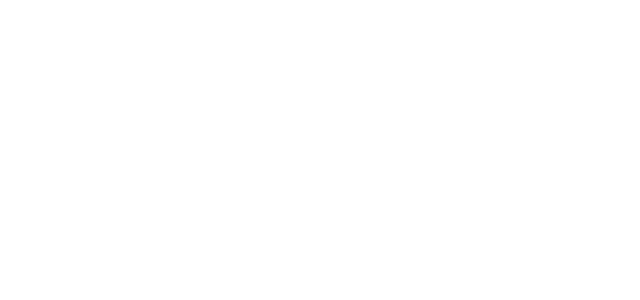
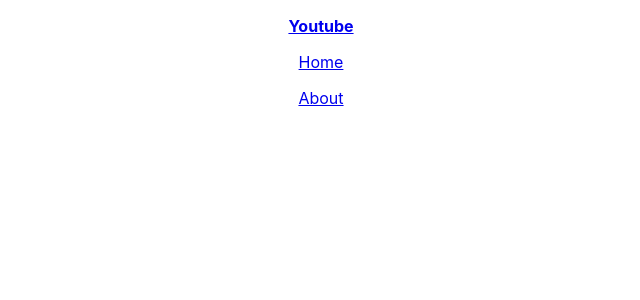
Before and after one commit to pjungjs/youtube-clone-project, a React (Create React App) app: page /about in a window 1280 px wide. Shown: the top 300 px of the page, without its empty margins (319-959 px from the left). Built offline with nearby package versions, Linux system fonts and the light colour scheme; the HTML template or start-up script is replaced by a standard one.

Commit message:
set up routes, navbar, errormessage. added about, showvideo comp.

```diff
--- a/src/App.js
+++ b/src/App.js
@@ -1,8 +1,23 @@
+import { BrowserRouter as Router, Routes, Route } from 'react-router-dom';
 import './App.css';
+
+import NavBar from "./components/common/NavBar";
+import Home from "./components/pages/Home";
+import About from "./components/pages/About";
+import ShowVideo from "./components/pages/ShowVideo";
 
 function App() {
   return (
-    <div className="App"></div>
+    <div className="App">
+      <Router>
+        <NavBar />
+        <Routes>
+          <Route path="/" element={<Home />} />
+          <Route path="/about" element={<About />} />
+          <Route path="/videos/:id" element={<ShowVideo />} />
+        </Routes>
+      </Router>
+    </div>
   );
 }
 
--- a/src/components/common/NavBar.jsx
+++ b/src/components/common/NavBar.jsx
@@ -0,0 +1,17 @@
+import { Link } from "react-router-dom";
+
+export default function NavBar() {
+  return (
+    <header>
+      <p>
+        <Link to="/"><strong>Youtube</strong></Link>
+      </p>
+      <p>
+        <Link to="/">Home</Link>
+      </p>
+      <p>
+        <Link to="/">About</Link>
+      </p>
+    </header>
+  );
+}
--- /dev/null
+++ b/src/components/pages/About.jsx
@@ -0,0 +1,6 @@
+
+export default function About() {
+  return (
+    <></>
+  );
+}
--- a/src/components/pages/Home.jsx
+++ b/src/components/pages/Home.jsx
@@ -0,0 +1,6 @@
+
+export default function Home() {
+  return (
+    <></>
+  );
+}
--- /dev/null
+++ b/src/components/pages/ShowVideo.jsx
@@ -0,0 +1,6 @@
+
+export default function ShowVideo() {
+  return (
+    <></>
+  );
+}
```
Also changed, not shown: src/components/errors/ErrorMessage.jsx (+8 -0 lines), 1 other file (tests, documents, lock files or other folders).
